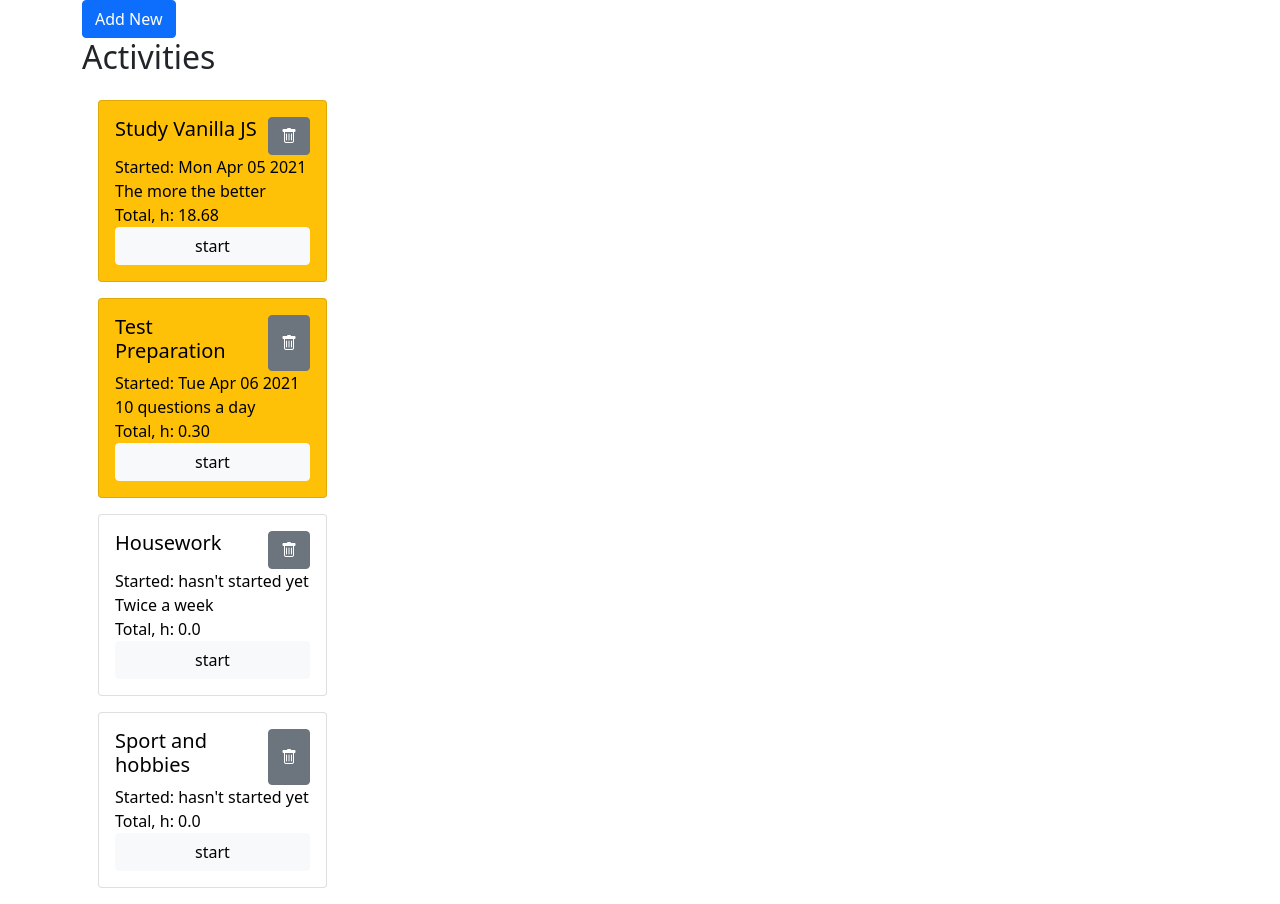
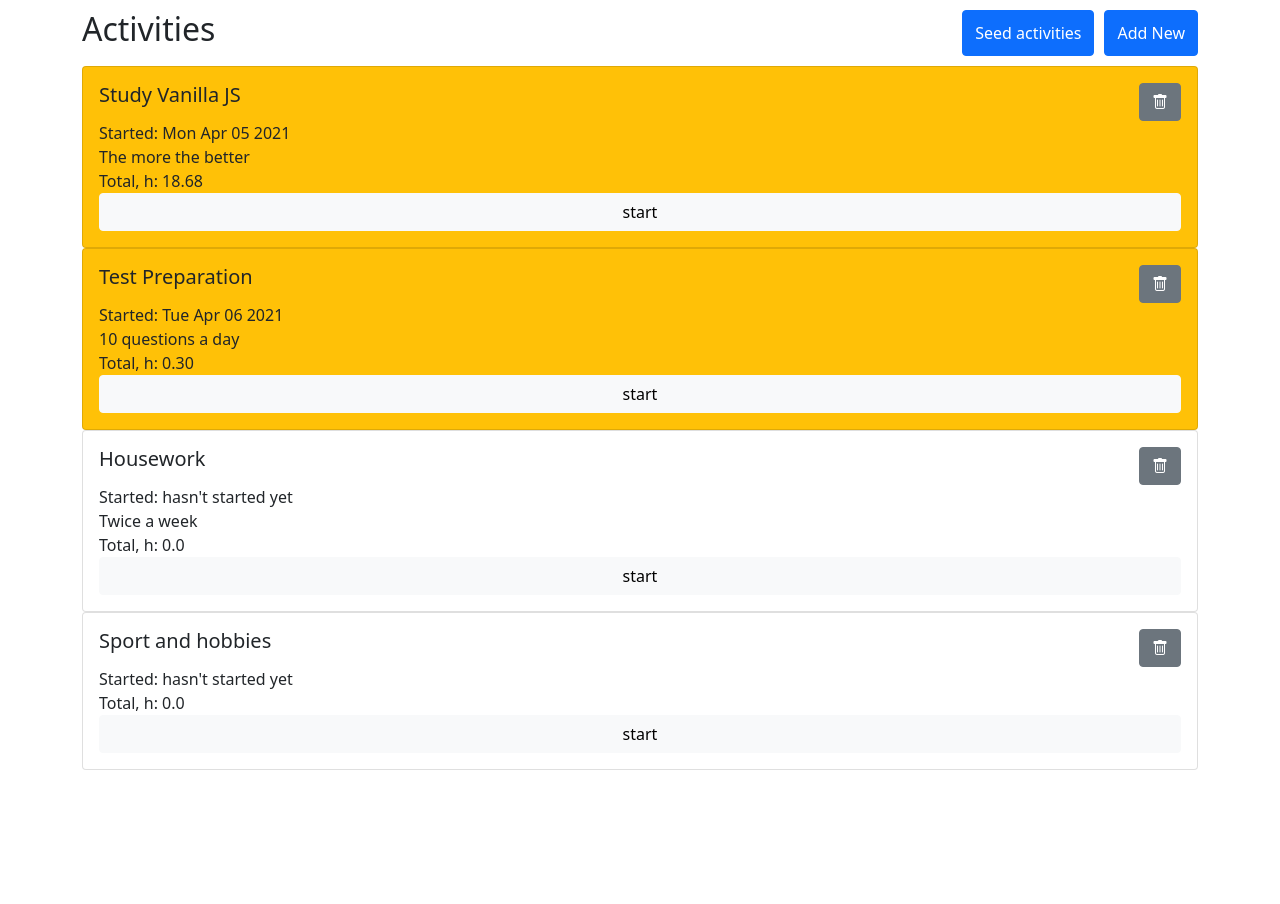
Before and after one commit to MarsiaLi/tracker, a plain HTML site: page index.html in a window 1280 px wide. After the commit the page ends 800 px from the top, so only its background shows below. Drawn offline with nearby package versions, Linux system fonts and the light colour scheme.

Commit message:
change layout, tune corresponding js

```diff
--- a/assets/app.js
+++ b/assets/app.js
@@ -1,8 +1,8 @@
 import {activities} from "./serviсes.js";
 
 document.addEventListener('DOMContentLoaded', () => {
-    let activitiesNav = document.getElementsByTagName("nav")[0];
-    initActivityNav(activities, activitiesNav);
+    let activitiesContainer = document.getElementsByClassName("activities")[0];
+    initActivities(activities, activitiesContainer);
 
     addListener("id", "activity-input-title", "input", verifyTitleInput, false, document);
     addListener("id", "activity-input-title", "blur", verifyTitleInput, false, document);
@@ -11,23 +11,23 @@ document.addEventListener('DOMContentLoaded', () => {
 });
 
 // -------activity nav--------
-const initActivityNav = (arr = [], list) => {
+const initActivities = (arr = [], container) => {
     arr.forEach(item => {
-        let template = generateActivityCard(item);
-        list.appendChild(template);
+        let card = generateActivityCard(item);
+        container.appendChild(card);
     });
     addListener("class", "toggleActivityBtn", "click", toggleActivity, true, document);
     addListener("class", "cardDeleteBtn", "click", deleteActivity, true, document);
 };
-const addActivityToNav = (activity) => {
-    let activitiesNav = document.getElementsByTagName("nav")[0];
-    let template = generateActivityCard(activity);
-    activitiesNav.appendChild(template);
-    addListener("class", "toggleActivityBtn", "click", toggleActivity, false, activitiesNav.lastChild);
-    addListener("class", "cardDeleteBtn", "click", deleteActivity, false, activitiesNav.lastChild);
+const addActivityToContainer = (activity) => {
+    let container = document.getElementsByClassName("activities")[0];
+    let card = generateActivityCard(activity);
+    container.appendChild(card);
+    addListener("class", "toggleActivityBtn", "click", toggleActivity, false, container.lastChild);
+    addListener("class", "cardDeleteBtn", "click", deleteActivity, false, container.lastChild);
 };
 const generateActivityCard = ({id, title, text, trackingLog, isRunning}) => {
-    let template = document.createElement('a',);
+    let cardDiv = document.createElement('div',);
     let startDate = "hasn't started yet", status = "", btnText = "start", total = "0.0";
     let totalH = getTotalH(trackingLog);
     if (trackingLog.length) {
@@ -41,9 +41,12 @@ const generateActivityCard = ({id, title, text, trackingLog, isRunning}) => {
         status = "pending";
         total = `${totalH}`;
     }
-    template.classList.add("nav-link");
-    template.innerHTML = `<div class="card ${status}" data-id=${id}>
-                            <div class="card-body">
+    cardDiv.classList.add("card");
+    if (status.length){
+        cardDiv.classList.add(status);
+    }
+    cardDiv.setAttribute("data-id", id);
+    cardDiv.innerHTML = `<div class="card-body">
                                 <div class="activity-card-header">
                                     <h5 class="card-title">${title}</h5>
                                     <button type="button" class="btn btn-secondary cardDeleteBtn" aria-label="delete"><i class="bi bi-trash"></i></button>
@@ -54,9 +57,8 @@ const generateActivityCard = ({id, title, text, trackingLog, isRunning}) => {
                                  <div class="total">Total, h: ${total}</div>
                                  <button type="button" class="btn btn-light toggleActivityBtn">${btnText}</button>
                                </div>
-                            </div>
                           </div>`;
-    return template;
+    return cardDiv;
 };
 // -------end activity nav--------
 //--------add new activity--------
@@ -82,7 +84,7 @@ const submitActivityData=()=>{
         isRunning: null
     };
     activities.push(newActivity);
-    addActivityToNav(newActivity);
+    addActivityToContainer(newActivity);
     event.target.reset();
 };
 
@@ -119,11 +121,10 @@ const toggleActivity=()=> {
 };
 const deleteActivity = ()=> {
     let activityCard = event.target.closest('.card');
-    let activityCardLink = event.target.closest('.nav-link');
     let activityId = activityCard.getAttribute('data-id');
     let activityIndex = activities.indexOf(activities.find(element => element.id === activityId));
     activities.splice(activityIndex, 1);
-    activityCardLink.remove();
+    activityCard.remove();
 };
 //------------ end control activity---------------
 // -------shared--------
@@ -145,7 +146,6 @@ const addListener = (selector, selectorName, eventType, handler, isMultiple = fa
         });
     } else {
         if (selector === "id") {
-            console.log('from ID');
             element = inside.getElementById(selectorName);
         }
         if (selector === "class") {
--- a/assets/main.css
+++ b/assets/main.css
@@ -1,6 +1,14 @@
-h1 {
-    text-align: center;
+header{
+    display: flex;
+    margin: 10px 0;
 }
+header h2{
+    flex-grow: 1;
+}
+header button{
+    margin-left: 10px;
+}
+
 .nav-link{
     color: black;
     width: 100%;
--- a/index.html
+++ b/index.html
@@ -11,9 +11,14 @@
 </head>
 <body>
 <div class="container">
-    <button class="btn btn-primary" type="button" data-bs-toggle="offcanvas" data-bs-target="#activityForm" aria-controls="activityForm">
-        Add New
-    </button>
+    <header>
+        <h2>Activities</h2>
+        <button class="btn btn-primary" type="button">Seed activities</button>
+        <button class="btn btn-primary" type="button" data-bs-toggle="offcanvas" data-bs-target="#activityForm"
+                aria-controls="activityForm">
+            Add New
+        </button>
+    </header>
     <div class="offcanvas offcanvas-start" tabindex="-1" id="activityForm" aria-labelledby="activityDataForm">
         <div class="offcanvas-header">
             <h5 class="offcanvas-title" id="activityDataForm">New Activity</h5>
@@ -42,16 +47,7 @@
             </form>
         </div>
     </div>
-    <div class="row">
-        <side class=" col-md-3">
-            <header><h2>Activities</h2></header>
-            <nav class="navbar flex-column">
-            </nav>
-        </side>
-        <main class=" col-md-9">
-            <section id="activityBoard"></section>
-        </main>
-    </div>
+    <div class="activities"></div>
 </div>
 <script src="assets/app.js" type="module"></script>
 <!-- JavaScript Bundle with Popper -->
```
